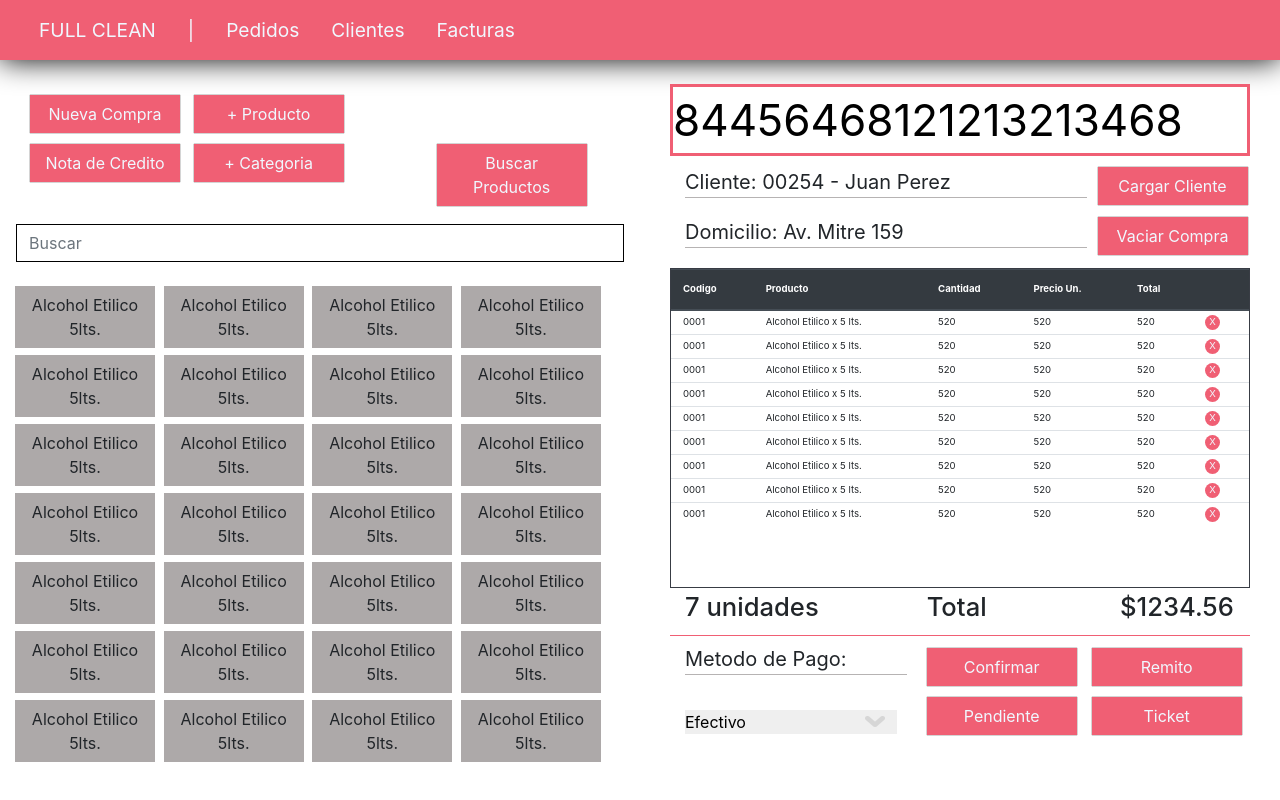
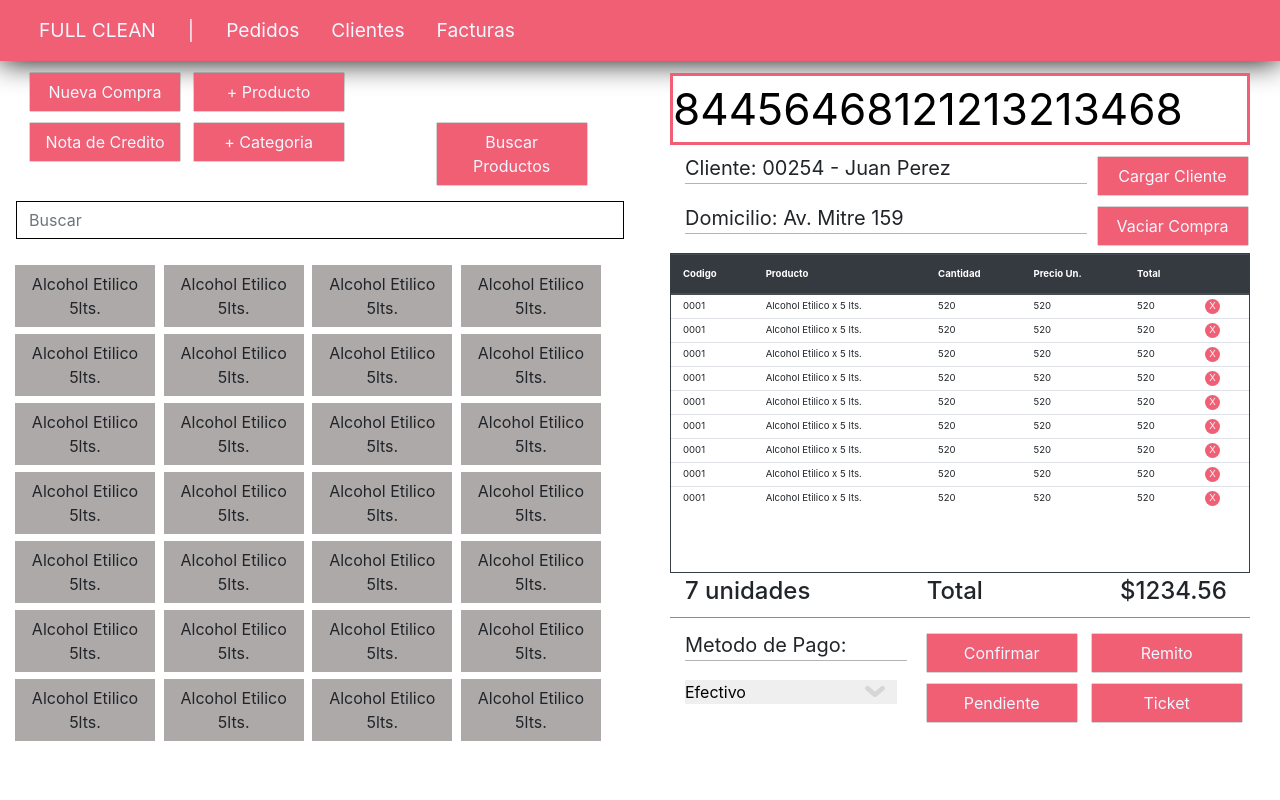
Before and after one commit to oguzman-se/FullClean, a React (Create React App) app: page / in a window 1280 px wide. Built offline with nearby package versions, Linux system fonts and the light colour scheme.

Commit message:
FULL CLEAN BETA ESTATICA

```diff
--- a/src/App.css
+++ b/src/App.css
@@ -187,7 +187,7 @@
   background-color: rgb(240, 95, 116);
   text-decoration: none;
   box-shadow: 0 0 30px rgb(0,0,0);
-  height: 7.5vh;
+  min-height: 7.5vh;
   padding-top: 1vh;
   padding-bottom: 1vh;
   padding-left: 1.8% !important;
@@ -207,7 +207,7 @@
 .btn-custom {
   background-color: rgb(240, 95, 116) !important;
   box-shadow: 0 0 1px rgb(0,0,0) !important;
-  margin-top: 1.4vh ;
+  margin-top: 1.5vh ;
   margin-right: 1.7vh;
   color: aliceblue !important;
   border-radius: 0% !important;
@@ -240,7 +240,7 @@
   color: rgba(0, 0, 0, 0.664);
 }
 .search{
-  margin-top: 10px;
+  margin-top: 1vh;
   border: 1.5px solid black !important;
   border-radius: 0% !important;
   box-shadow: none !important;
@@ -265,6 +265,7 @@
   width: 140px;
 }
 .barcode{
+  margin-top: 1.5vh;
   font-size: 5.5vh;
   max-height: 10vh;
   border: 3px solid rgb(240, 95, 116);
@@ -277,11 +278,9 @@
   font-size: 2.5vh;
 }
 .combo-label{
-  margin-top: 1.4vh ;
+  margin-top: 1vh ;
 }
-.padding-bottom{
-  margin-top: 3vh;
-}
+
 .grop-vh-3{
   min-height: 6vh;
   width: 100%;
@@ -289,18 +288,19 @@
 
 .labelbottom{
   border-bottom: 1px solid rgb(240, 95, 116) !important;
-  font-size: 3.2vh;
+  font-size: 3vh;
   font-weight:500;
   width: 100%;
 }
 .group-vh-4{
-  max-height: 4vh;
+  margin-bottom: 0.5vh;
+  min-height: 5vh !important;
 }
 .tabla{
   min-height: 40vh;
   border: 1px solid #383c44;
   padding: 0%;
-  margin-top: 1.5vh;
+  margin-top: 1vh;
 }
 
 .table thead{
@@ -329,15 +329,19 @@
   appearance: none !important;
   width: 100%;
   outline:none;
+  font-size: 2vh;
 }
 
 .group-vh-5{
-  min-height: 8vh !important;
+  max-height: 4vh !important;
 }
 .group-button-1{
-  margin-top: 2vh;
   margin-right: 20px;
 }
 .group-button-2{
   margin-right: 20px;
 }
+.margin-labelsm{
+  margin-top: 1vh;
+  font-size: 2vh;
+}
--- a/src/components/home/Header.js
+++ b/src/components/home/Header.js
@@ -2,7 +2,7 @@ import { Link } from "react-router-dom";
 import 'bootstrap/dist/css/bootstrap.css';
 function Header() {
     return(
-<nav className="nav">
+<nav className="nav col-md-12">
   <Link className="nav-link active" to="/" >FULL CLEAN</Link>
   <Link className="nav-link active" >|</Link>
   <Link className="nav-link active" to="/pedidos" >Pedidos</Link>
--- a/src/components/home/LabelBottomSM.js
+++ b/src/components/home/LabelBottomSM.js
@@ -5,18 +5,18 @@ function LabelBottomSM(){
     return(
         <div className="container-fluid group-vh-5">
             <div className="row ">
-                <div className="col-md-5 padding-bottom">
+                <div className="col-xs-12 col-md-5 margin-labelsm">
                     <label className="label">Metodo de Pago:</label>
                 </div>
-                <div className="col-md-3 group-button-1">
+                <div className="col-xs-12 col-md-3 group-button-1">
                     <Button>Confirmar</Button>
                 </div>
-                <div className="col-md-3 group-button-1">
+                <div className="col-xs-12 col-md-3 group-button-1">
                     <Button>Remito</Button>
                 </div>
             </div>
             <div className="row ">
-                <div className="col-md-5 padding-bottom">
+                <div className="col-md-5 margin-labelsm " >
                 <select className="select">
                     <option selected>Efectivo</option>
                     <option value="1">Tarjeta de credito</option>
--- a/src/components/home/LabelBottomXL.js
+++ b/src/components/home/LabelBottomXL.js
@@ -4,13 +4,13 @@ function LabelBottomXL(){
     return(
         <div className="container-fluid group-vh-4">
             <div className="row ">
-                <div className="col-md-5 labelbottom">
+                <div className="col-xs-12 col-md-5 labelbottom">
                     <label>7 unidades</label>
                 </div>
-                <div className="col-md-4 labelbottom">
+                <div className="col-xs-12 col-md-4 labelbottom">
                     <label>Total</label>
                 </div>
-                <div className="col-md-3 labelbottom">
+                <div className="col-xs-12 col-md-3 labelbottom">
                     <label>$1234.56</label>
                 </div>
             </div>
--- a/src/components/home/Layout.js
+++ b/src/components/home/Layout.js
@@ -4,7 +4,7 @@ function Layout(props) {
     return (
     <div>
         <Header/>
-        <br></br>
+
         {props.children}
 
     </div>
--- a/src/components/home/Productos.js
+++ b/src/components/home/Productos.js
@@ -6,16 +6,16 @@ function Productos(){
 
     return(
     <div className="row">
-        <div className="col-md-2 grilla">
+        <div className="col-xs-4 col-sm-4 col-md-2 grilla">
         <Product>Alcohol Etilico 5lts.</Product>
         </div>
-        <div className="col-md-2 grilla">
+        <div className="col-xs-4 col-sm-4 col-md-2 grilla">
         <Product>Alcohol Etilico 5lts.</Product>
         </div>
-        <div className="col-md-2 grilla">
+        <div className="col-xs-4 col-sm-4 col-md-2 grilla">
         <Product>Alcohol Etilico 5lts.</Product>
         </div>
-        <div className="col-md-2 grilla">
+        <div className="col-xs-4 col-sm-4 col-md-2 grilla">
         <Product>Alcohol Etilico 5lts.</Product>
         </div>
     </div>
--- a/src/pages/Home.js
+++ b/src/pages/Home.js
@@ -21,10 +21,10 @@ function Home() {
   <Layout>
   <div className="container-fluid">
     <div className="row">
-      <div className="col-lg-6">
+      <div className="col-sm-12 col-md-6">
         <div className="container group-vh-1">
           <div className="row ">
-              <div className="col-md-8">
+              <div className="col-sm-12 col-md-8">
               <Button >
                       Nueva Compra
               </Button>
@@ -36,7 +36,7 @@ function Home() {
         </div>
         <div className="container group-vh-1">
         <div className="row">
-        <div className="col-md-8">
+        <div className="col-sm-12 col-md-8">
 
                   <Button>
                           Nota de Credito
@@ -45,7 +45,7 @@ function Home() {
                           + Categoria
                   </Button>
               </div>
-              <div className="col-md-4">
+              <div className="col-sm-12 col-md-4">
               <Button>
                 Buscar Productos
               </Button>
@@ -70,30 +70,30 @@ function Home() {
 
           </div>
         </div>
-        <div className="col-lg-6">
+        <div className="col-sm-12 col-md-6">
             <div className="container-fluid">
             <div className="row">
-                <div className="col-lg-12">
+                <div className="col-md-12">
                   <Barcode/>
                 </div>
             </div>
             <div className="row">
-                <div className="col-lg-12">
+                <div className="col-md-12">
                   <Label/>
                 </div>
             </div>
             <div className="row">
-                <div className="col-lg-12">
+                <div className="col-md-12">
                   <Table/>
                 </div>
             </div>
             <div className="row">
-                <div className="col-lg-12">
+                <div className="col-md-12">
                   <LabelBottomXL/>
                 </div>
             </div>
             <div className="row">
-                <div className="col-lg-12">
+                <div className="col-md-12">
                   <LabelBottomSM/>
                 </div>
             </div>
```
